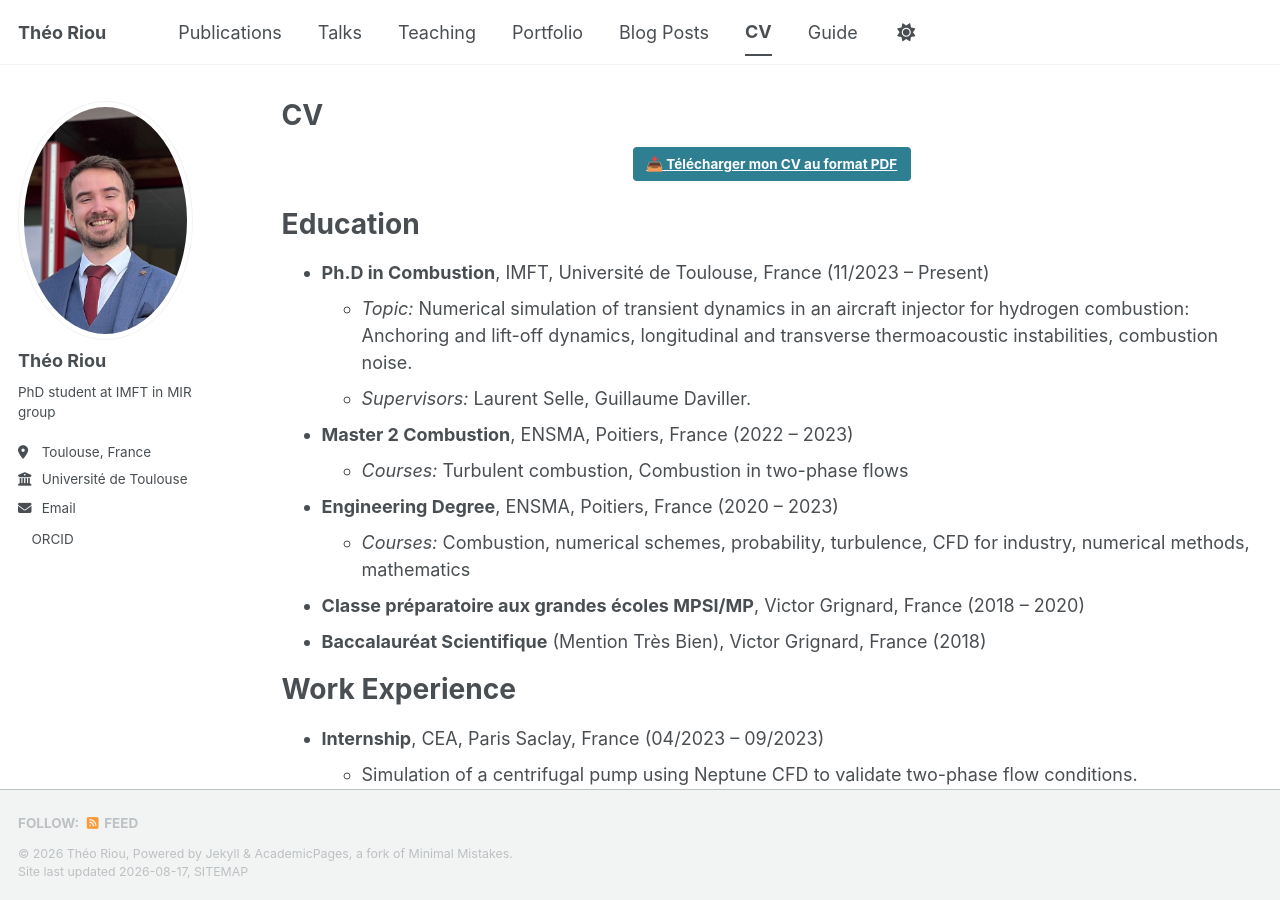
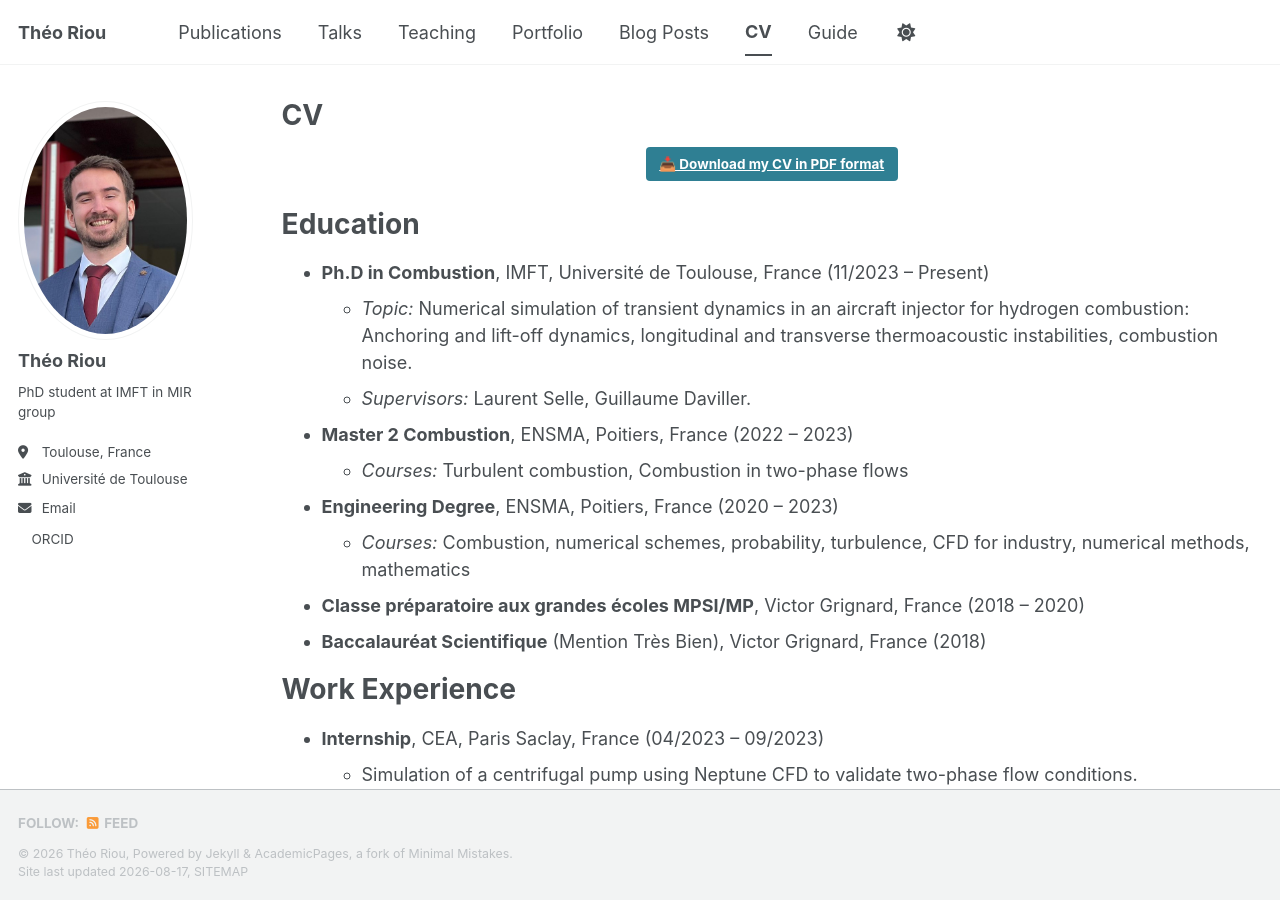
Before and after one commit to thriou/thriou.github.io, a Jekyll site: the page built from _pages/cv.md, in a window 1280 px wide and 900 px high. Built offline with Jekyll 4.4.1, drawn with Linux system fonts in a browser that asks for light colours; a style sheet for code colours, icons or effects is not loaded.

Commit message:
Update cv.md

```diff
--- a/_pages/cv.md
+++ b/_pages/cv.md
@@ -10,7 +10,7 @@ redirect_from:
 {% include base_path %}
 
 <p style="text-align: center;">
-  <a href="{{ base_path }}/files/cv_theo_riou.pdf" class="btn btn--primary" target="_blank">📥 Télécharger mon CV au format PDF</a>
+  <a href="{{ base_path }}/files/CV_Riou_Academic_2026.pdf" class="btn btn--primary" target="_blank">📥 Download my CV in PDF format</a>
 </p>
 
 Education
```
